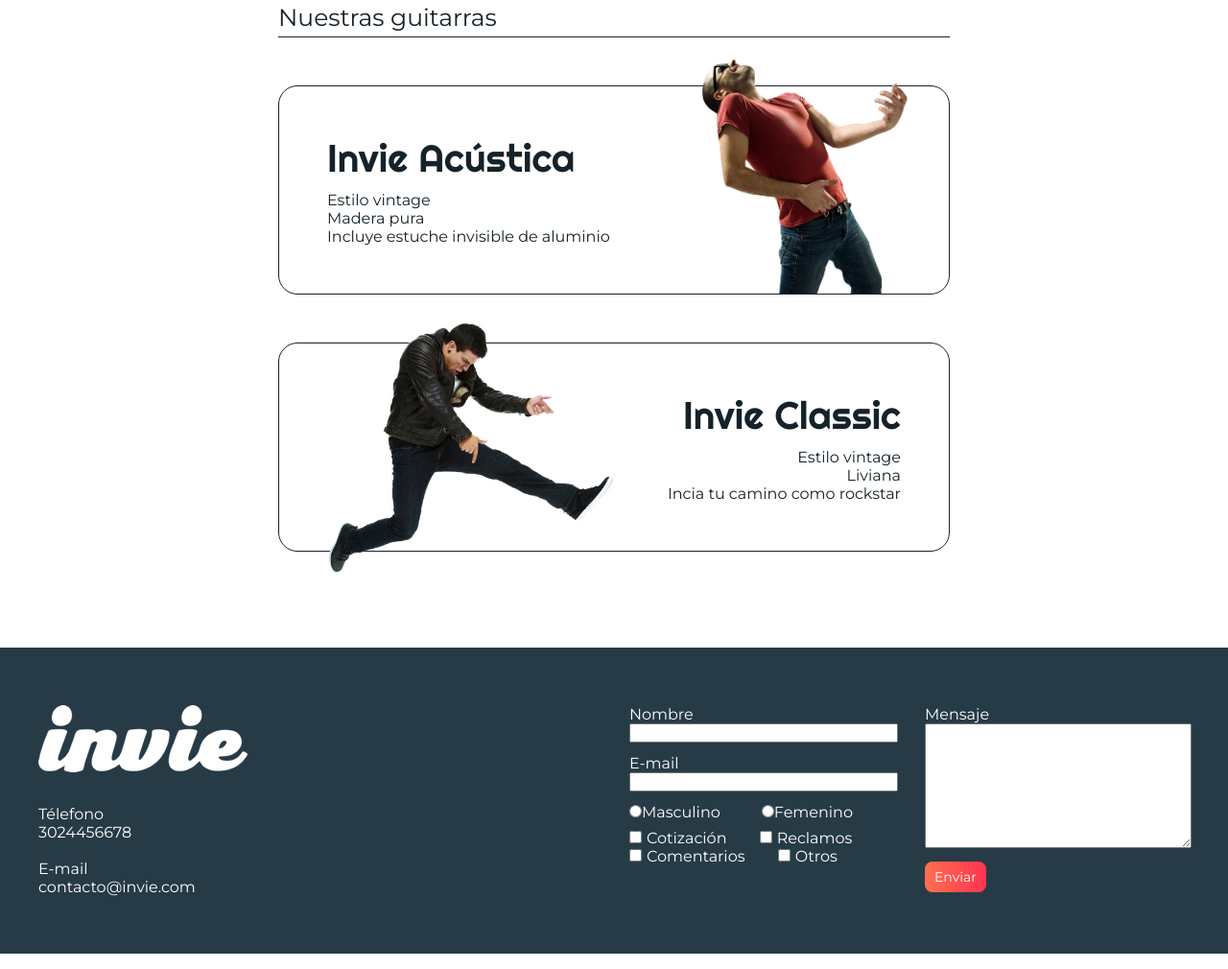
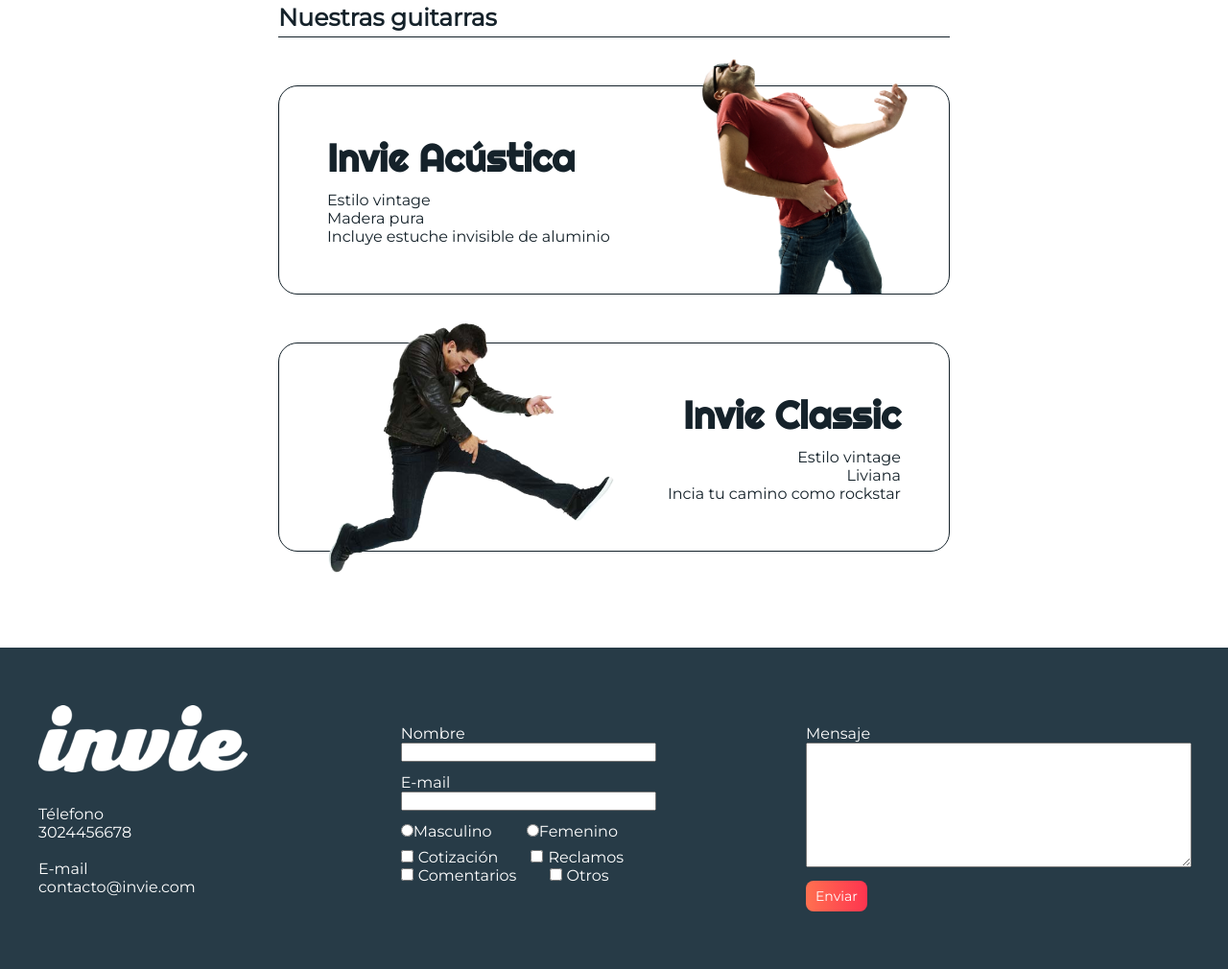
Before and after one commit to GabrielSanchez7/Invie, a plain HTML site: page index.html in a window 1280 px wide. Shown: the part 676-1686 px from the top of the page at 96% size. Drawn offline with Linux system fonts and the light colour scheme.

Commit message:
Corrigiendo fuentes2

```diff
--- a/css/invie.css
+++ b/css/invie.css
@@ -2,7 +2,7 @@
     margin: 0;
     padding: 0;
     font-family: 'Montserrat', sans-serif;
-    font-weight: 300;
+    /*font-weight: 300;*/
 }
 .contenedor {
     width: 1200px;
@@ -38,13 +38,13 @@ header {
     font-size: 70px;
     color: white;
     padding-bottom: 5px;
+    letter-spacing: 2px;
 }
 .banner h1 span{
     text-decoration: underline;
 }
 .banner{
     color: white;
-    font-weight: 400;
     padding: 150px 0;
 }
 .banner h4 {
@@ -74,7 +74,7 @@ header {
 }
 .guitarras h3{
     font-size: 25px;
-    font-weight: 400;
+    /*font-weight: 400;*/
     border-bottom: 1px solid #15222a;
     padding-bottom: 5px;
 }
@@ -113,6 +113,10 @@ footer {
     color: white;
     padding: 60px 0;
 }
+.footer {
+    display: flex;
+    justify-content: space-between;
+}
 .footer img{
     padding-bottom: 30px;
 }
@@ -132,6 +136,12 @@ textarea, #nombre, #email{
 .intereses label{
     margin-right: 30px;
 }
+.col1, .col2{
+    margin: 20px 0 0 0;
+}
+.col2{
+    width: 400px;
+}
 .col2 .button{
     border: none;
     margin-top: 10px;
@@ -150,7 +160,7 @@ table th, table td{
 table th{
     color: white;
     background-color: #273b47;
-    font-weight: 400;
+    /*font-weight: 400;*/
 }
 table, td, th{
     border: 1px solid #273b47;
--- a/index.html
+++ b/index.html
@@ -7,7 +7,7 @@
     <title>Invie</title>
     <link rel="stylesheet" href="css/invie.css" media="screen" title="no title">
     <link href="https://fonts.googleapis.com/css?family=Montserrat|Righteous" rel="stylesheet">
-    <link rel="stylesheet" href="css/flexboxgrid.min.css">
+    <!-- <link rel="stylesheet" href="css/flexboxgrid.min.css"> -->
 </head>
 <body>
     <div class="fondo-banner">
@@ -50,15 +50,14 @@
     </main>
     <footer>
         <div class="contenedor footer">
-            <div class="row">
-                <div class="logo-footer col-xs-6">
+            <div class="logo-footer">
                 <a href="index.html"><img src="images/invie-white.png" alt="Logo Invie"></a>
                 <div class="contacto">
                     <p>Télefono <br>3024456678</p><br>
                     <p>E-mail <br>contacto@invie.com</p>
                 </div>
             </div>
-                <form class="col1 col-xs-3">
+            <form class="col1">
                 <div class="datos">
                     <label for="nombre">Nombre <br><input type="text" name="nombre" id="nombre"></label><br>
                     <label for="email">E-mail <br><input type="text" name="email" id="email"></label><br>
@@ -74,12 +73,11 @@
                     <label for="otros"><input type="checkbox" id="otros" name="intereses">Otros</label>
                 </div>
             </form>
-                <form class="col2 col-xs-3">
+            <form class="col2">
                 <label for="mensaje">Mensaje <br><textarea name="mensaje" rows="8" cols="30" id="mensaje"></textarea></label><br>
                 <input type="submit" value="Enviar" class="button">
             </form>
         </div>
-        </div>
     </footer>
 </body>
 </html>
```
Lines whose indentation alone changed are shown as unchanged.
